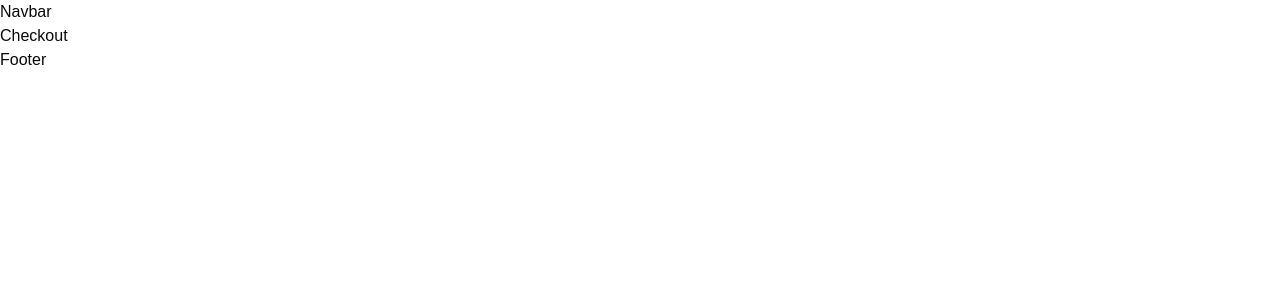
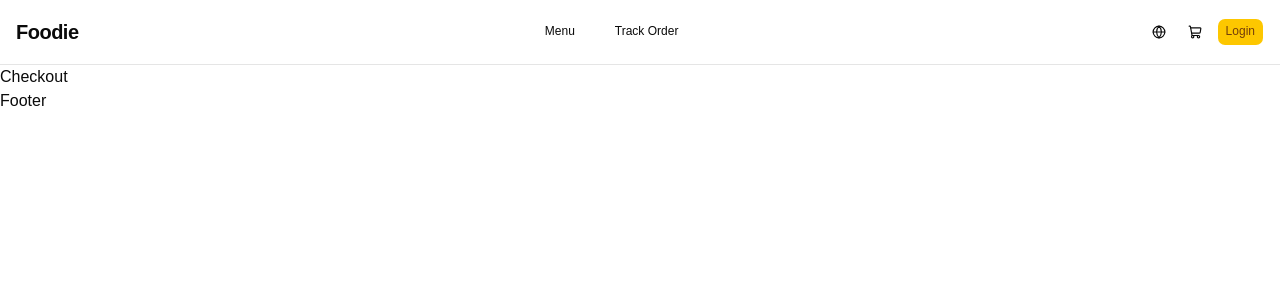
Before and after one commit to abdelrahman-elkhateeb/food-ordering-app, a React (Vite) app: page /checkout in a window 1280 px wide. Shown: the top 300 px of the page. Built offline with nearby package versions, Linux system fonts and the light colour scheme.

Commit message:
create a notfound page and a navbar

```diff
--- /dev/null
+++ b/src/components/Navbar.tsx
@@ -0,0 +1,67 @@
+import { Link } from "react-router-dom";
+import { Globe, ShoppingCart } from "lucide-react";
+
+import {
+  NavigationMenu,
+  NavigationMenuItem,
+  NavigationMenuLink,
+  NavigationMenuList,
+} from "@/components/ui/navigation-menu";
+
+import { Button } from "@/components/ui/button";
+
+export default function Navbar() {
+  return (
+    <header className="border-b bg-background">
+      <div className="container mx-auto flex h-16 items-center justify-between px-4">
+        <Link to="/" className="text-xl font-bold tracking-tight">
+          Foodie
+        </Link>
+
+        <NavigationMenu>
+          <NavigationMenuList className="gap-2">
+            <NavigationMenuItem>
+              <NavigationMenuLink asChild>
+                <Link
+                  to="/menu"
+                  className="rounded-md px-4 py-2 text-sm font-medium hover:bg-accent hover:text-accent-foreground"
+                >
+                  Menu
+                </Link>
+              </NavigationMenuLink>
+            </NavigationMenuItem>
+
+            <NavigationMenuItem>
+              <NavigationMenuLink asChild>
+                <Link
+                  to="/track-order"
+                  className="rounded-md px-4 py-2 text-sm font-medium hover:bg-accent hover:text-accent-foreground"
+                >
+                  Track Order
+                </Link>
+              </NavigationMenuLink>
+            </NavigationMenuItem>
+          </NavigationMenuList>
+        </NavigationMenu>
+
+        <div className="flex items-center gap-2">
+          <Button variant="ghost" size="icon">
+            <Globe className="h-5 w-5" />
+          </Button>
+
+          <Button variant="ghost" size="icon" asChild>
+            <Link to="/cart">
+              <ShoppingCart className="h-5 w-5" />
+            </Link>
+          </Button>
+
+          <Button asChild>
+            <Link to="/login">
+              Login
+            </Link>
+          </Button>
+        </div>
+      </div>
+    </header>
+  );
+}
--- /dev/null
+++ b/src/components/ui/navigation-menu.tsx
@@ -0,0 +1,164 @@
+import * as React from "react"
+import { cva } from "class-variance-authority"
+import { NavigationMenu as NavigationMenuPrimitive } from "radix-ui"
+
+import { cn } from "@/lib/utils"
+import { ChevronDownIcon } from "lucide-react"
+
+function NavigationMenu({
+  className,
+  children,
+  viewport = true,
+  ...props
+}: React.ComponentProps<typeof NavigationMenuPrimitive.Root> & {
+  viewport?: boolean
+}) {
+  return (
+    <NavigationMenuPrimitive.Root
+      data-slot="navigation-menu"
+      data-viewport={viewport}
+      className={cn(
+        "group/navigation-menu relative flex max-w-max flex-1 items-center justify-center",
+        className
+      )}
+      {...props}
+    >
+      {children}
+      {viewport && <NavigationMenuViewport />}
+    </NavigationMenuPrimitive.Root>
+  )
+}
+
+function NavigationMenuList({
+  className,
+  ...props
+}: React.ComponentProps<typeof NavigationMenuPrimitive.List>) {
+  return (
+    <NavigationMenuPrimitive.List
+      data-slot="navigation-menu-list"
+      className={cn(
+        "group flex flex-1 list-none items-center justify-center gap-0",
+        className
+      )}
+      {...props}
+    />
+  )
+}
+
+function NavigationMenuItem({
+  className,
+  ...props
+}: React.ComponentProps<typeof NavigationMenuPrimitive.Item>) {
+  return (
+    <NavigationMenuPrimitive.Item
+      data-slot="navigation-menu-item"
+      className={cn("relative", className)}
+      {...props}
+    />
+  )
+}
+
+const navigationMenuTriggerStyle = cva(
+  "group/navigation-menu-trigger inline-flex h-9 w-max items-center justify-center rounded-lg px-2.5 py-1.5 text-xs/relaxed font-medium transition-all outline-none hover:bg-muted focus:bg-muted focus-visible:ring-2 focus-visible:ring-ring/30 focus-visible:outline-1 disabled:pointer-events-none disabled:opacity-50 data-popup-open:bg-muted/50 data-popup-open:hover:bg-muted data-open:bg-muted/50 data-open:hover:bg-muted data-open:focus:bg-muted"
+)
+
+function NavigationMenuTrigger({
+  className,
+  children,
+  ...props
+}: React.ComponentProps<typeof NavigationMenuPrimitive.Trigger>) {
+  return (
+    <NavigationMenuPrimitive.Trigger
+      data-slot="navigation-menu-trigger"
+      className={cn(navigationMenuTriggerStyle(), "group", className)}
+      {...props}
+    >
+      {children}{" "}
+      <ChevronDownIcon className="relative top-px ml-1 size-3 transition duration-300 group-data-popup-open/navigation-menu-trigger:rotate-180 group-data-open/navigation-menu-trigger:rotate-180" aria-hidden="true" />
+    </NavigationMenuPrimitive.Trigger>
+  )
+}
+
+function NavigationMenuContent({
+  className,
+  ...props
+}: React.ComponentProps<typeof NavigationMenuPrimitive.Content>) {
+  return (
+    <NavigationMenuPrimitive.Content
+      data-slot="navigation-menu-content"
+      className={cn(
+        "top-0 left-0 w-full p-1.5 ease-[cubic-bezier(0.22,1,0.36,1)] group-data-[viewport=false]/navigation-menu:top-full group-data-[viewport=false]/navigation-menu:mt-1.5 group-data-[viewport=false]/navigation-menu:overflow-hidden group-data-[viewport=false]/navigation-menu:rounded-xl group-data-[viewport=false]/navigation-menu:bg-popover group-data-[viewport=false]/navigation-menu:text-popover-foreground group-data-[viewport=false]/navigation-menu:shadow-md group-data-[viewport=false]/navigation-menu:ring-1 group-data-[viewport=false]/navigation-menu:ring-foreground/10 group-data-[viewport=false]/navigation-menu:duration-300 data-[motion=from-end]:slide-in-from-right-52 data-[motion=from-start]:slide-in-from-left-52 data-[motion=to-end]:slide-out-to-right-52 data-[motion=to-start]:slide-out-to-left-52 data-[motion^=from-]:animate-in data-[motion^=from-]:fade-in data-[motion^=to-]:animate-out data-[motion^=to-]:fade-out **:data-[slot=navigation-menu-link]:focus:ring-0 **:data-[slot=navigation-menu-link]:focus:outline-none md:absolute md:w-auto group-data-[viewport=false]/navigation-menu:data-open:animate-in group-data-[viewport=false]/navigation-menu:data-open:fade-in-0 group-data-[viewport=false]/navigation-menu:data-open:zoom-in-95 group-data-[viewport=false]/navigation-menu:data-closed:animate-out group-data-[viewport=false]/navigation-menu:data-closed:fade-out-0 group-data-[viewport=false]/navigation-menu:data-closed:zoom-out-95",
+        className
+      )}
+      {...props}
+    />
+  )
+}
+
+function NavigationMenuViewport({
+  className,
+  ...props
+}: React.ComponentProps<typeof NavigationMenuPrimitive.Viewport>) {
+  return (
+    <div
+      className={cn(
+        "absolute top-full left-0 isolate z-50 flex justify-center"
+      )}
+    >
+      <NavigationMenuPrimitive.Viewport
+        data-slot="navigation-menu-viewport"
+        className={cn(
+          "origin-top-center relative mt-1.5 h-(--radix-navigation-menu-viewport-height) w-full overflow-hidden rounded-xl bg-popover text-popover-foreground shadow-md ring-1 ring-foreground/10 duration-100 md:w-(--radix-navigation-menu-viewport-width) data-open:animate-in data-open:zoom-in-90 data-closed:animate-out data-closed:zoom-out-90",
+          className
+        )}
+        {...props}
+      />
+    </div>
+  )
+}
+
+function NavigationMenuLink({
+  className,
+  ...props
+}: React.ComponentProps<typeof NavigationMenuPrimitive.Link>) {
+  return (
+    <NavigationMenuPrimitive.Link
+      data-slot="navigation-menu-link"
+      className={cn(
+        "flex items-center gap-1.5 rounded-lg p-2 text-xs/relaxed transition-all outline-none hover:bg-muted focus:bg-muted focus-visible:ring-2 focus-visible:ring-ring/30 focus-visible:outline-1 in-data-[slot=navigation-menu-content]:rounded-md data-[active=true]:bg-muted/50 data-[active=true]:hover:bg-muted data-[active=true]:focus:bg-muted [&_svg:not([class*='size-'])]:size-4",
+        className
+      )}
+      {...props}
+    />
+  )
+}
+
+function NavigationMenuIndicator({
+  className,
+  ...props
+}: React.ComponentProps<typeof NavigationMenuPrimitive.Indicator>) {
+  return (
+    <NavigationMenuPrimitive.Indicator
+      data-slot="navigation-menu-indicator"
+      className={cn(
+        "top-full z-1 flex h-1.5 items-end justify-center overflow-hidden data-[state=hidden]:animate-out data-[state=hidden]:fade-out data-[state=visible]:animate-in data-[state=visible]:fade-in",
+        className
+      )}
+      {...props}
+    >
+      <div className="relative top-[60%] h-2 w-2 rotate-45 rounded-tl-sm bg-border shadow-md" />
+    </NavigationMenuPrimitive.Indicator>
+  )
+}
+
+export {
+  NavigationMenu,
+  NavigationMenuList,
+  NavigationMenuItem,
+  NavigationMenuContent,
+  NavigationMenuTrigger,
+  NavigationMenuLink,
+  NavigationMenuIndicator,
+  NavigationMenuViewport,
+  navigationMenuTriggerStyle,
+}
--- a/src/layout/ClientLayout.tsx
+++ b/src/layout/ClientLayout.tsx
@@ -1,9 +1,10 @@
+import Navbar from "@/components/Navbar";
 import { Outlet } from "react-router-dom";
 
 export default function ClientLayout() {
   return (
     <>
-      <h1>Navbar</h1>
+      <Navbar />
 
       <Outlet />
 
--- /dev/null
+++ b/src/pages/NotFound.tsx
@@ -0,0 +1,18 @@
+import { Link } from "react-router-dom";
+import { Button } from "@/components/ui/button";
+
+export default function NotFound() {
+  return (
+    <div className="flex min-h-[70vh] flex-col items-center justify-center gap-4">
+      <h1 className="text-6xl font-bold">404</h1>
+
+      <p className="text-muted-foreground">
+        The page you are looking for does not exist.
+      </p>
+
+      <Button asChild>
+        <Link to="/">Back Home</Link>
+      </Button>
+    </div>
+  );
+}
```
Also changed, not shown: src/routes/router.tsx (+7 -0 lines).
